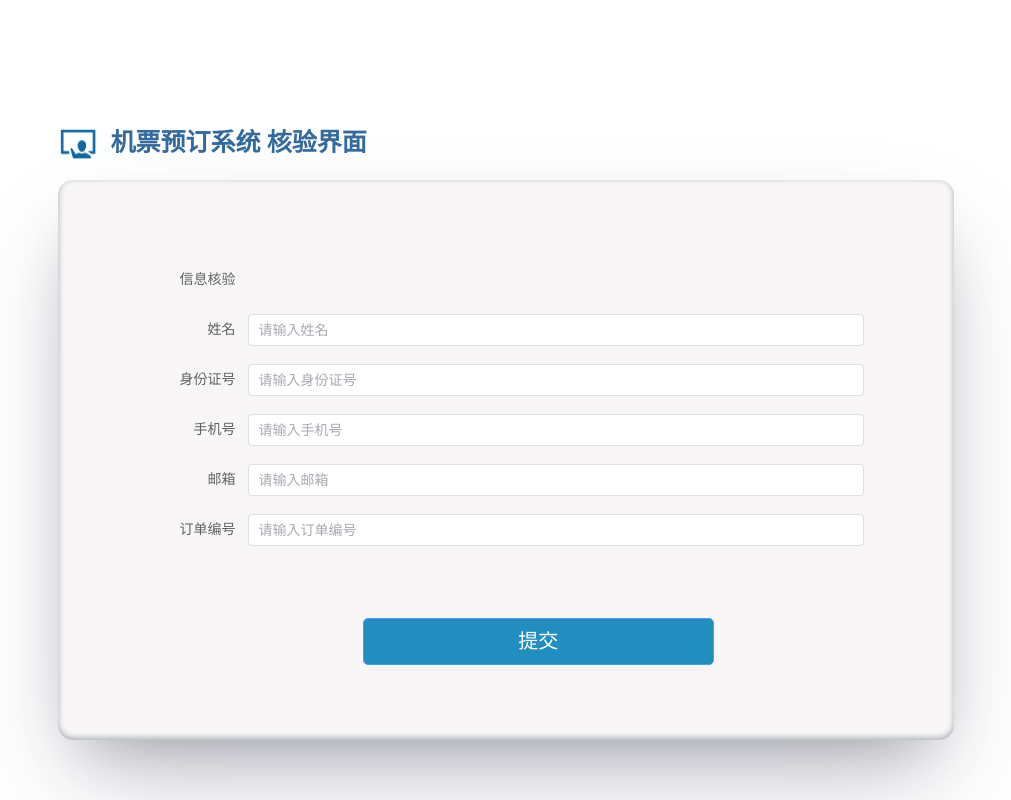
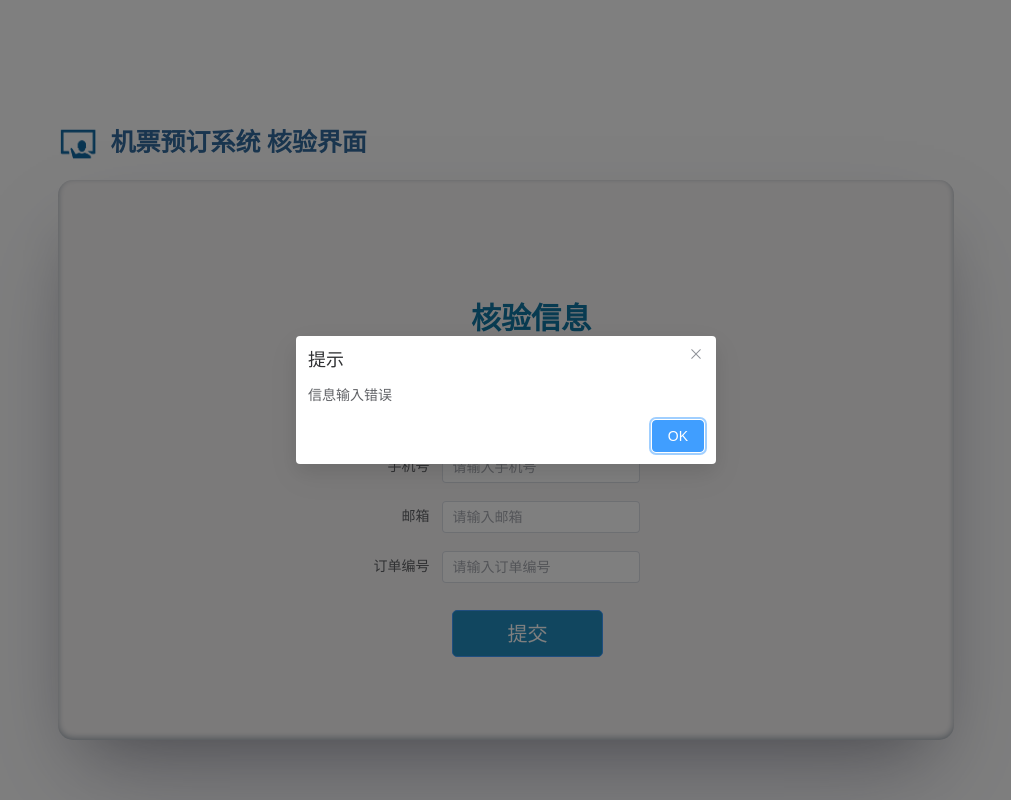
Before and after one commit to Zjut-Homework-666/SoftwareEngineering, a Vue app in the folder front-end/: page /#/Check in a window 1280 px wide. Shown: the whole page, without its empty margins (134-1145 px from the left). Built offline with nearby package versions, Linux system fonts and the light colour scheme; the HTML template or start-up script is replaced by a standard one.

Commit message:
修改文本框格式，增加信息错误弹窗

```diff
--- a/front-end/src/pages/CheckPage/CheckPage_bts.vue
+++ b/front-end/src/pages/CheckPage/CheckPage_bts.vue
@@ -1,21 +1,21 @@
 <template>
     <div class="bt_ct">
-        <el-form class="bt_form" label-width="100px" :model="formLabelAlign">
-            <el-form-item label="信息核验" label-position="Top"></el-form-item>
+        <el-form class="bt_form" label-width="70px">
+            <p class="title">核验信息</p>
             <el-form-item label="姓名">
-                <el-input v-model="userInfo.username.username" placeholder="请输入姓名"></el-input>
+                <el-input v-model="userInfo.username" placeholder="请输入姓名" clearable></el-input>
             </el-form-item>
             <el-form-item label="身份证号">
-                <el-input v-model="userInfo.idnum" placeholder="请输入身份证号"></el-input>
+                <el-input v-model="userInfo.idnum" placeholder="请输入身份证号" clearable></el-input>
             </el-form-item>
             <el-form-item label="手机号">
-                <el-input v-model="userInfo.phonenum" placeholder="请输入手机号"></el-input>
+                <el-input v-model="userInfo.phonenum" placeholder="请输入手机号" clearable></el-input>
             </el-form-item>
             <el-form-item label="邮箱">
-                <el-input v-model="userInfo.email" placeholder="请输入邮箱"></el-input>
+                <el-input v-model="userInfo.email" placeholder="请输入邮箱" clearable></el-input>
             </el-form-item>
             <el-form-item label="订单编号">
-                <el-input v-model="userInfo.ordernum" placeholder="请输入订单编号"></el-input>
+                <el-input v-model="userInfo.ordernum" placeholder="请输入订单编号" clearable></el-input>
             </el-form-item>
             <el-form-item class="bt_row" label-width="0">
                 <el-button class="bt" type="primary" @click="submitUserInfo">
@@ -30,6 +30,15 @@
 .bt_ct {
     border-radius: 15px;
 }
+.title {
+    width: 100%;
+    height: 7%;
+    padding-left: 25px;
+    text-align: center;
+    color:#1076a4;
+    font-size: 30px;
+    font-weight: bold
+}
 
 .bt_form {
     position: absolute;
@@ -38,7 +47,7 @@
     left: 0;
     right: 0;
     margin: auto;
-    width: 80%;
+    width: 30%;
     height: 70%;
 
 }
@@ -54,7 +63,7 @@
 }
 
 .bt {
-    width: 70%;
+    width: 80%;
     height: 120%;
     font-size: 20px;
     vertical-align: middle;
@@ -74,6 +83,8 @@
 // import axios from 'axios';
 // import router from '../../router'
 import { ref } from 'vue'
+import { ElMessageBox } from 'element-plus'
+// import type { Action } from 'element-plus'
 
 const userInfo = ref({
     username: '',
@@ -83,4 +94,10 @@ const userInfo = ref({
     ordernum:''
 })
 
+ElMessageBox.alert('信息输入错误', '提示', {
+    // if you want to disable its autofocus
+    // autofocus: false,
+    confirmButtonText: 'OK',
+    // center:true
+  })
 </script>
```
